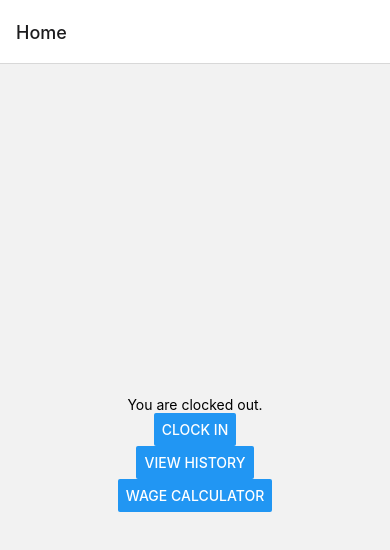
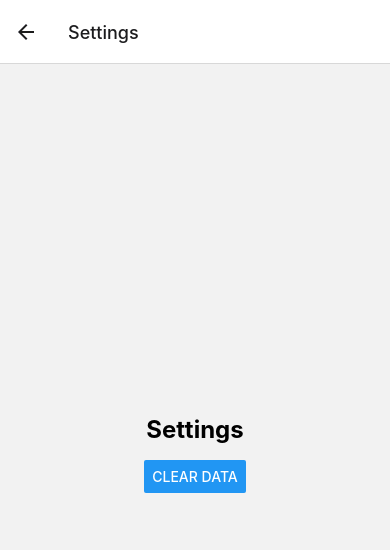
Before and after one commit to Edisontong/WageCalculator, a React Native app: screen /Settings in a window 390 px wide. Shown: the top 550 px of the page. Built offline with nearby package versions, Linux system fonts and the light colour scheme.

Commit message:
added settings page to clear the history

```diff
--- a/App.js
+++ b/App.js
@@ -4,6 +4,7 @@ import { createStackNavigator } from "@react-navigation/stack";
 import HomeScreen from "./HomeScreen";
 import HistoryScreen from "./HistoryScreen";
 import WageCalculatorScreen from "./WageCalculatorScreen";
+import SettingsScreen from "./SettingsScreen";
 
 const Stack = createStackNavigator();
 
@@ -14,6 +15,7 @@ export default function App() {
         <Stack.Screen name="Home" component={HomeScreen} />
         <Stack.Screen name="History" component={HistoryScreen} />
         <Stack.Screen name="WageCalculator" component={WageCalculatorScreen} />
+        <Stack.Screen name="Settings" component={SettingsScreen} />
       </Stack.Navigator>
     </NavigationContainer>
   );
--- a/HomeScreen.js
+++ b/HomeScreen.js
@@ -67,6 +67,7 @@ export default function HomeScreen({ navigation }) {
 
   return (
     <View style={styles.container}>
+      <Button title="Go to Settings" onPress={() => navigation.navigate("Settings")} />
       <Text>{clockedIn ? "You are clocked in." : "You are clocked out."}</Text>
       <Button title={clockedIn ? "Clock Out" : "Clock In"} onPress={handleClockInOut} />
       <Button title="View History" onPress={() => navigation.navigate("History")} />
--- /dev/null
+++ b/SettingsScreen.js
@@ -0,0 +1,41 @@
+import React from "react";
+import { View, Text, Button, StyleSheet } from "react-native";
+import AsyncStorage from "@react-native-async-storage/async-storage";
+
+const SettingsScreen = ({ navigation }) => {
+  const clearAsyncStorage = async () => {
+    try {
+      // Get all keys from AsyncStorage
+      const keys = await AsyncStorage.getAllKeys();
+
+      // Remove each key from AsyncStorage
+      await AsyncStorage.multiRemove(keys);
+
+      console.log("AsyncStorage cleared successfully.");
+    } catch (error) {
+      console.error("Error clearing AsyncStorage:", error);
+    }
+  };
+
+  return (
+    <View style={styles.container}>
+      <Text style={styles.header}>Settings</Text>
+      <Button title="Clear Data" onPress={clearAsyncStorage} />
+    </View>
+  );
+};
+
+const styles = StyleSheet.create({
+  container: {
+    flex: 1,
+    justifyContent: "center",
+    alignItems: "center",
+  },
+  header: {
+    fontSize: 24,
+    fontWeight: "bold",
+    marginBottom: 16,
+  },
+});
+
+export default SettingsScreen;
```
